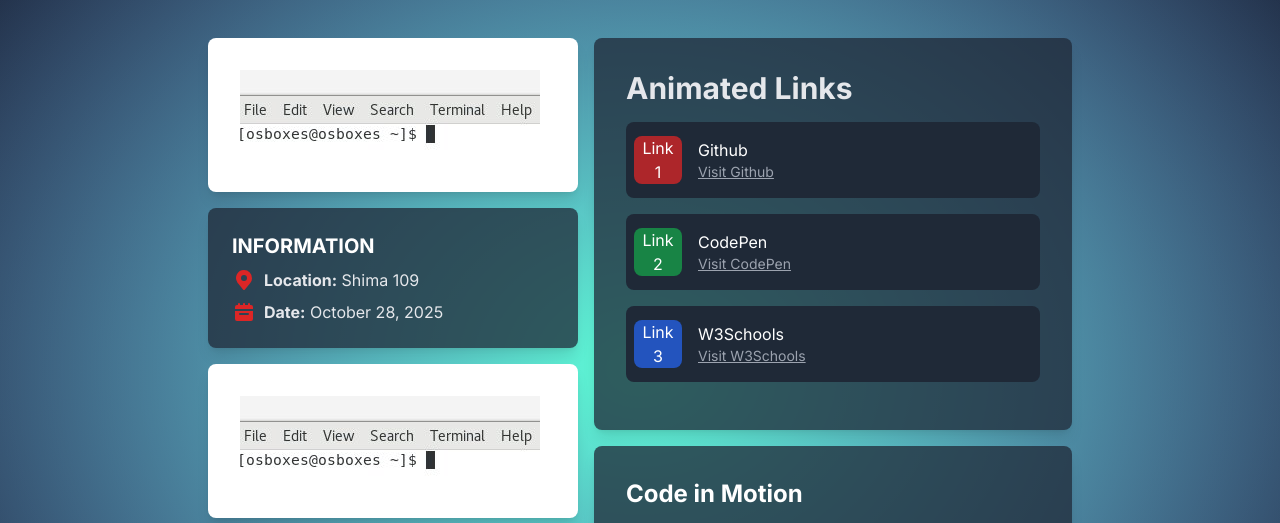
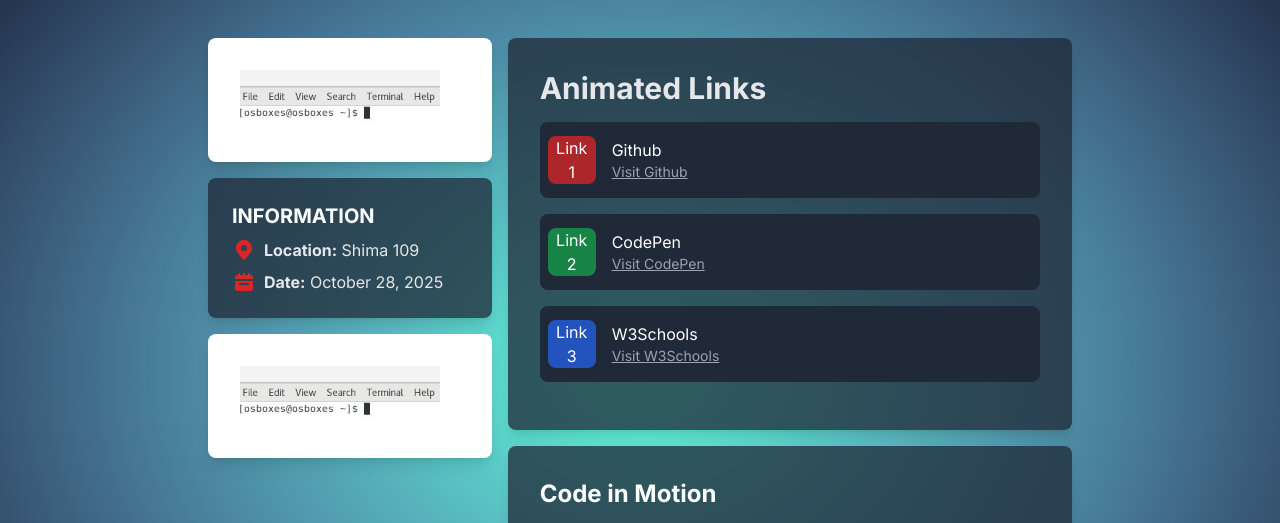
Before and after one commit to jsandovalgonzalez243/website, a plain HTML site: page duplicate.html in a window 1280 px wide. Shown: the part 142-665 px from the top of the page. Drawn offline with nearby package versions, Linux system fonts and the light colour scheme.

Commit message:
why does the images affect the grid

```diff
--- a/duplicate.html
+++ b/duplicate.html
@@ -36,7 +36,7 @@
             <div class="col-span-1">
 
                 <div class="my-4 bg-white rounded-lg p-6 md:p-8 shadow-lg">
-                    <img src="foto_no_exif.jpg">
+                    <img src="foto_no_exif.jpg" width="200">
                 </div>
 
                 <div class="my-4 bg-gray-800/75 rounded-lg p-6 md: shadow-lg">
@@ -58,7 +58,7 @@
                 </div>
 
                 <div class="my-4 bg-white rounded-lg p-6 md:p-8 shadow-lg">
-                    <img src="foto_no_exif.jpg">
+                    <img src="foto_no_exif.jpg" width="200">
                 </div>
             </div>
 
```
